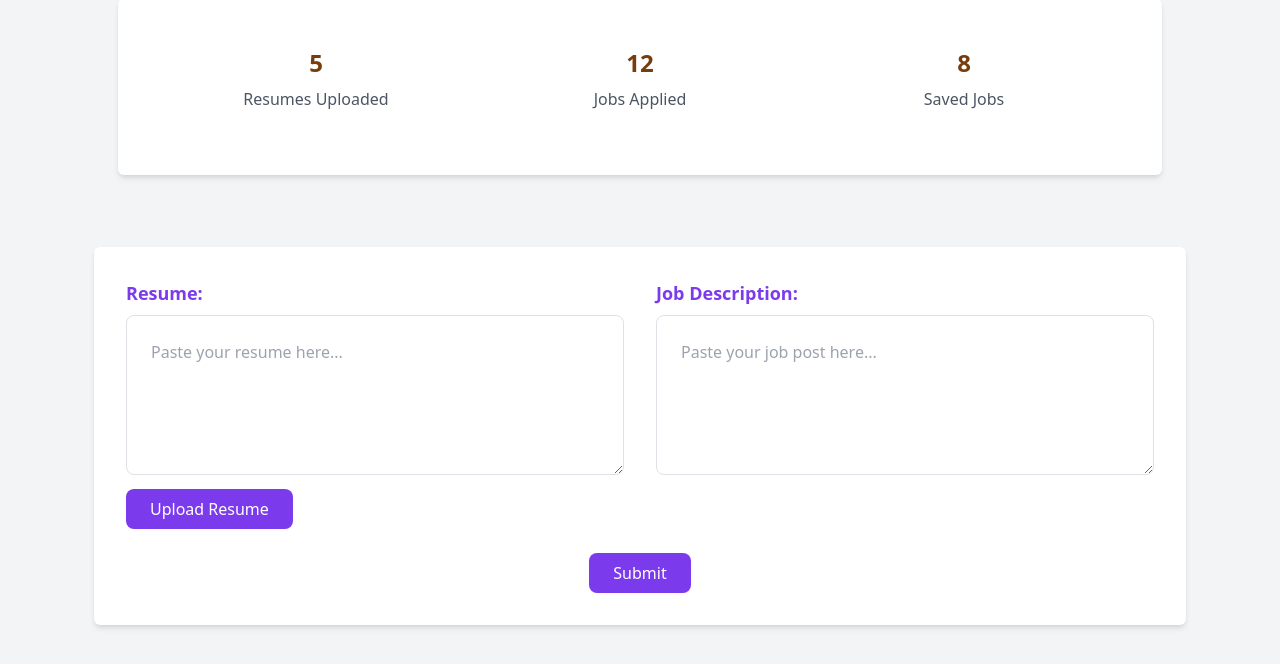
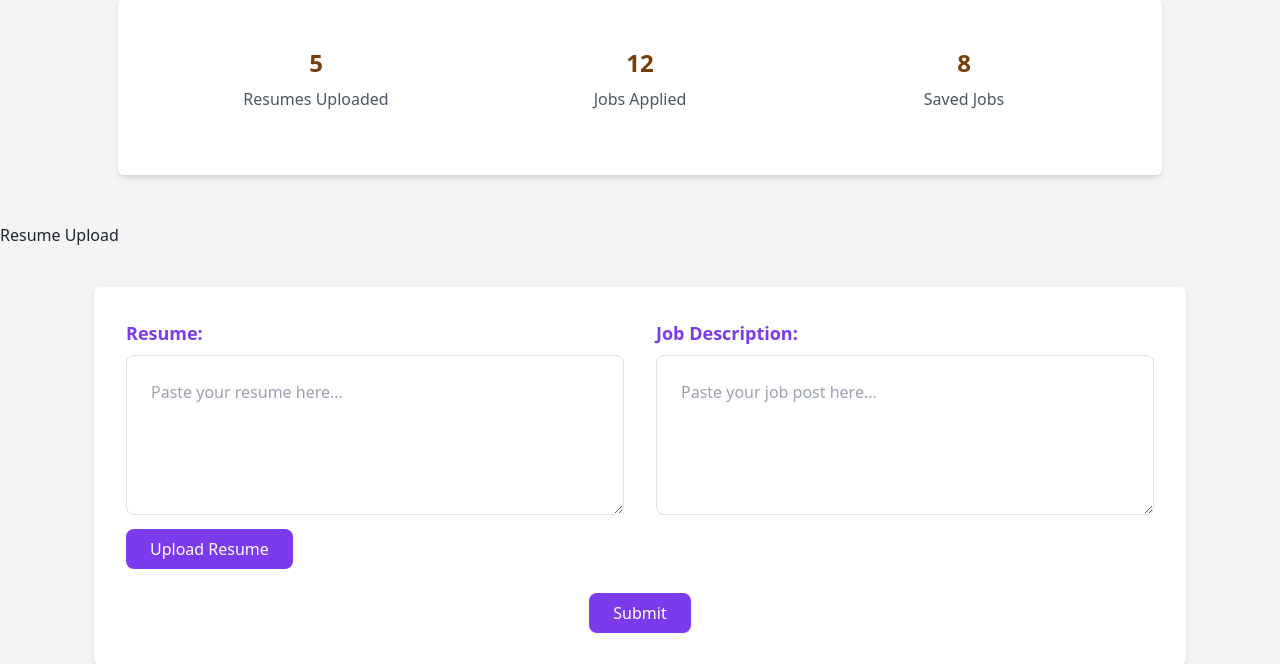
Before and after one commit to Joel0423/Resume-Scanner, a Flask app: page /job-seekers in a window 1280 px wide. Shown: the part 273-937 px from the top of the page. Run offline with Flask 3, Linux system fonts and the light colour scheme; the visitor is signed in with stand-in values (Sample User, id 1); some libraries are stand-ins or nearby versions.

Commit message:
job seekers home page

```diff
--- a/website/templates/job_seek_home.html
+++ b/website/templates/job_seek_home.html
@@ -141,6 +141,7 @@
 </section>
 
 <!-- Resume Upload Section -->
+ <p>Resume Upload </p>
 <div class="container mx-auto p-4">
   <form class="bg-white p-8 shadow-md rounded-md">
     <!-- Resume Section -->
```
